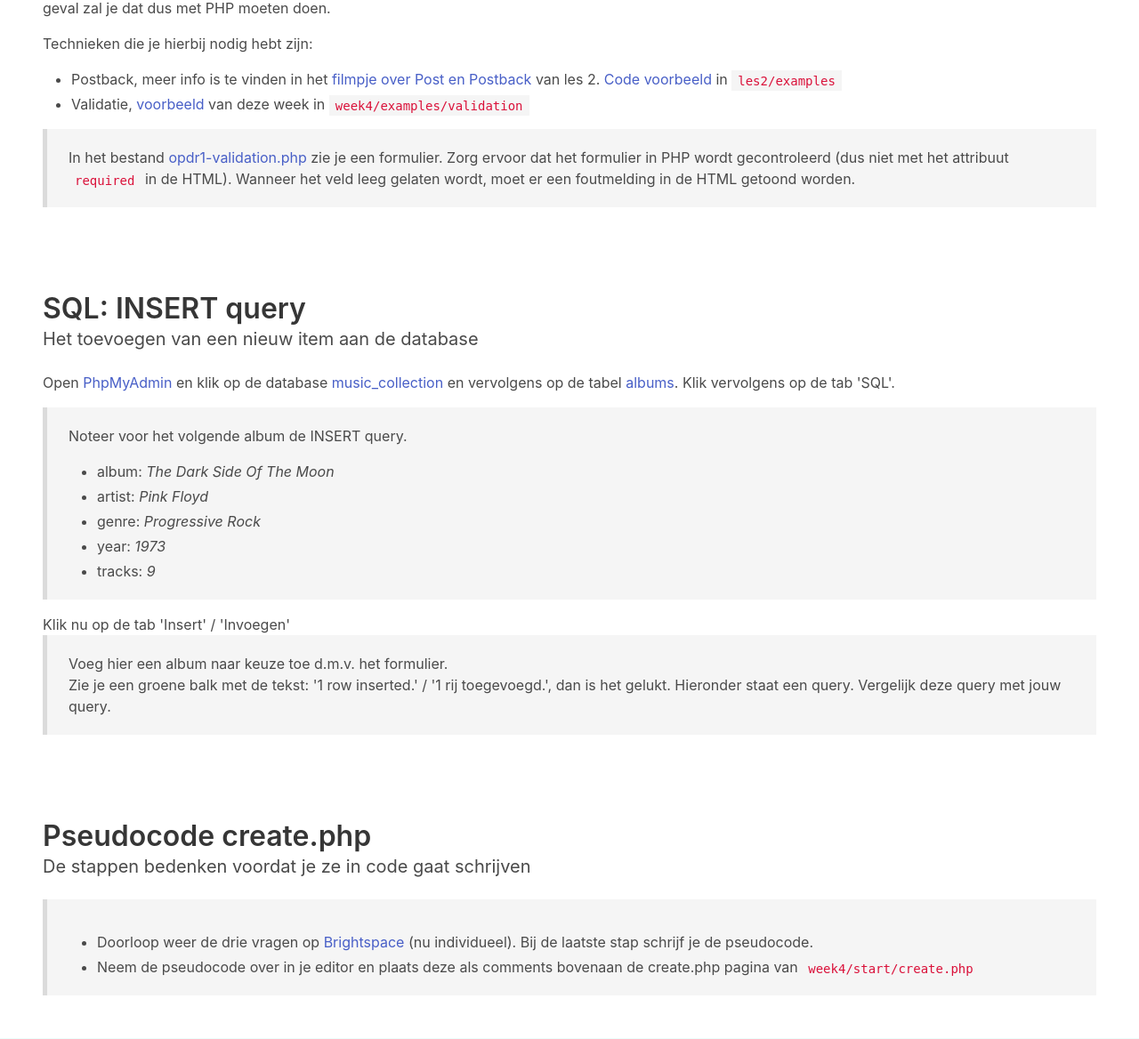
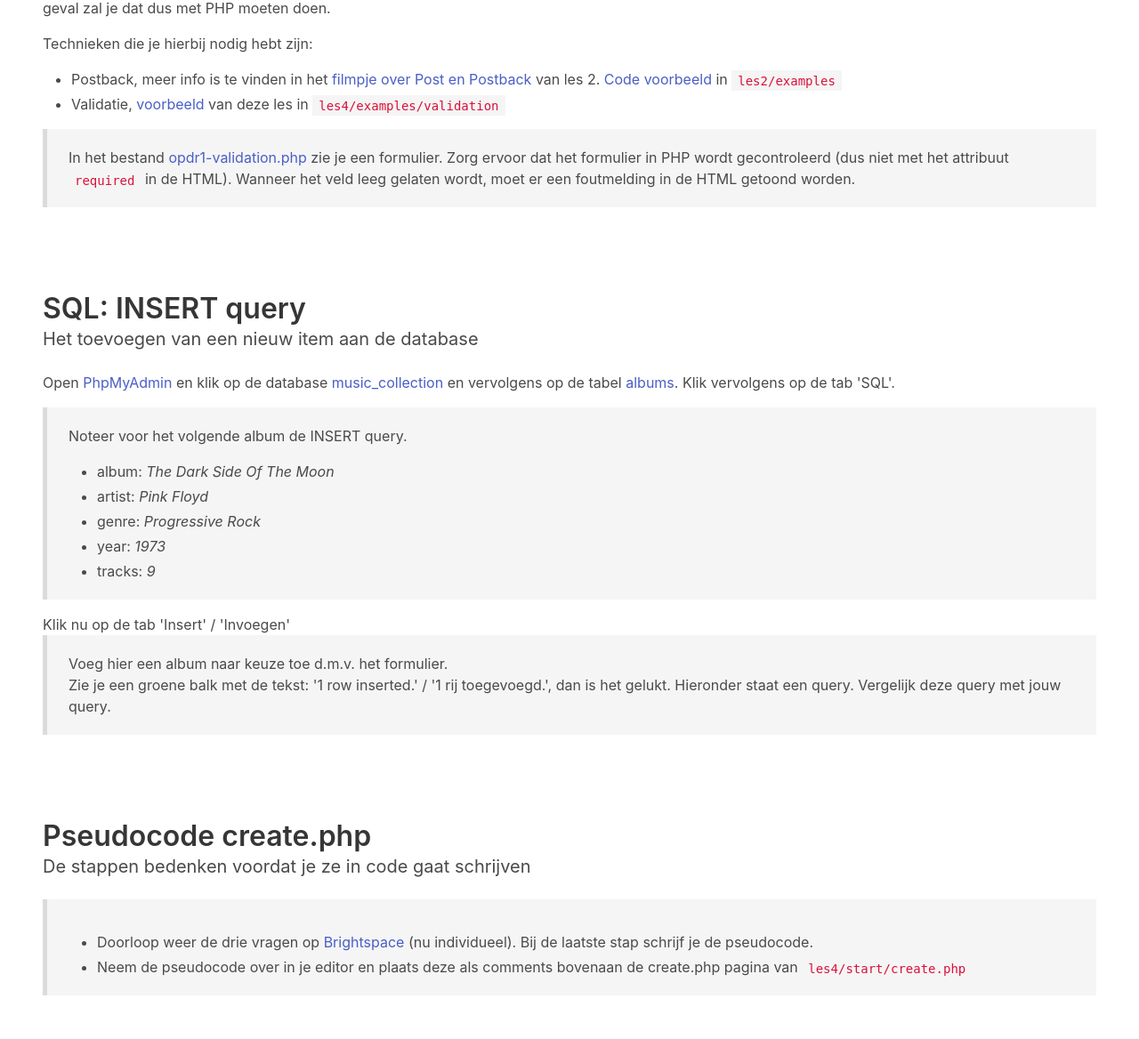
Before and after one commit to HR-CMGT/PRG02-2023-2024, a PHP site: page /index.php in a window 1280 px wide. Shown: the part 296-1464 px from the top of the page at 89% size. Run offline with PHP 8.4, Linux system fonts and the light colour scheme.

Commit message:
Changed "week" to "les"

```diff
--- a/les1/exercises/index.php
+++ b/les1/exercises/index.php
@@ -7,7 +7,7 @@
     <meta http-equiv="X-UA-Compatible" content="ie=edge">
     <link rel="stylesheet" href="https://cdn.jsdelivr.net/npm/bulma@0.9.4/css/bulma.min.css">
     <link rel="stylesheet" href="https://cdnjs.cloudflare.com/ajax/libs/font-awesome/6.4.2/css/all.min.css">
-    <title>Lesopdrachten week 1</title>
+    <title>Lesopdrachten les 1</title>
 </head>
 <body>
 <section class="hero is-primary">
--- a/les1/finished/index.html
+++ b/les1/finished/index.html
@@ -6,7 +6,7 @@
           content="width=device-width, user-scalable=no, initial-scale=1.0, maximum-scale=1.0, minimum-scale=1.0">
     <meta http-equiv="X-UA-Compatible" content="ie=edge">
     <link rel="stylesheet" href="https://cdn.jsdelivr.net/npm/bulma@0.9.4/css/bulma.min.css">
-    <title>Lesopdrachten week 1</title>
+    <title>Lesopdrachten les 1</title>
 </head>
 <body>
 <section class="hero is-primary">
--- a/les2/exercises/index.php
+++ b/les2/exercises/index.php
@@ -7,7 +7,7 @@
     <meta http-equiv="X-UA-Compatible" content="ie=edge">
     <link rel="stylesheet" href="https://cdn.jsdelivr.net/npm/bulma@0.9.4/css/bulma.min.css">
     <link rel="stylesheet" href="https://cdnjs.cloudflare.com/ajax/libs/font-awesome/6.4.2/css/all.min.css">
-    <title>Lesopdrachten week 1</title>
+    <title>Lesopdrachten les 1</title>
 </head>
 <body>
 <section class="hero is-primary">
--- a/les3/exercises/index.php
+++ b/les3/exercises/index.php
@@ -5,7 +5,7 @@
     <meta name="viewport"
           content="width=device-width, user-scalable=no, initial-scale=1.0, maximum-scale=1.0, minimum-scale=1.0">
     <meta http-equiv="X-UA-Compatible" content="ie=edge">
-    <title>Lesopdrachten week 3</title>
+    <title>Lesopdrachten les 3</title>
     <link rel="stylesheet" href="https://cdn.jsdelivr.net/npm/bulma@0.9.4/css/bulma.min.css">
     <link rel="stylesheet" href="https://cdnjs.cloudflare.com/ajax/libs/font-awesome/6.4.2/css/all.min.css">
 </head>
@@ -31,7 +31,7 @@
             database
             nodig. Er is al een database aangemaakt en deze is geëxporteerd in de vorm van een <code>.sql</code>
             bestand met de
-            naam: <a href="music_collection.sql" download>music_collection.sql</a> (in de map week3/exercises)
+            naam: <a href="music_collection.sql" download>music_collection.sql</a> (in de map les3/exercises)
         </p>
         <blockquote>
             <ul>
@@ -192,7 +192,7 @@
         <blockquote>
             Kijk nu of je dit zelf kunt uitbreiden door de informatie ook op te slaan in je database via een
             INSERT-query.
-            (komt volgende week terug in de les!)
+            (komt volgende keer terug in de les!)
         </blockquote>
         <p>
             <strong>Database voor eindopdracht</strong>
--- a/les4/exercises/index.php
+++ b/les4/exercises/index.php
@@ -7,7 +7,7 @@
     <meta http-equiv="X-UA-Compatible" content="ie=edge">
     <link rel="stylesheet" href="https://cdn.jsdelivr.net/npm/bulma@0.9.4/css/bulma.min.css">
     <link rel="stylesheet" href="https://cdnjs.cloudflare.com/ajax/libs/font-awesome/6.4.2/css/all.min.css">
-    <title>Lesopdrachten week 4</title>
+    <title>Lesopdrachten les 4</title>
 </head>
 <body>
 <section class="hero is-primary">
@@ -39,8 +39,8 @@
                 <a href="../../les2/examples/" target="_blank">Code voorbeeld</a> in <code>les2/examples</code>
             </li>
             <li>
-                Validatie, <a href="../../les4/examples/validation" target="_blank">voorbeeld</a> van deze week
-                in <code>week4/examples/validation</code>
+                Validatie, <a href="../../les4/examples/validation" target="_blank">voorbeeld</a> van deze les
+                in <code>les4/examples/validation</code>
             </li>
         </ul>
         <blockquote>
@@ -107,7 +107,7 @@
                 <li>
                     Neem de pseudocode over in je editor en plaats deze als comments bovenaan de create.php
                     pagina
-                    van <code>week4/start/create.php</code>
+                    van <code>les4/start/create.php</code>
                 </li>
             </ul>
         </blockquote>
```
Also changed, not shown: README.md, advanced/lesson2/README.md, advanced/lesson3/README.md, advanced/lesson4/README.md, les3/README.md, les4/README.md.
